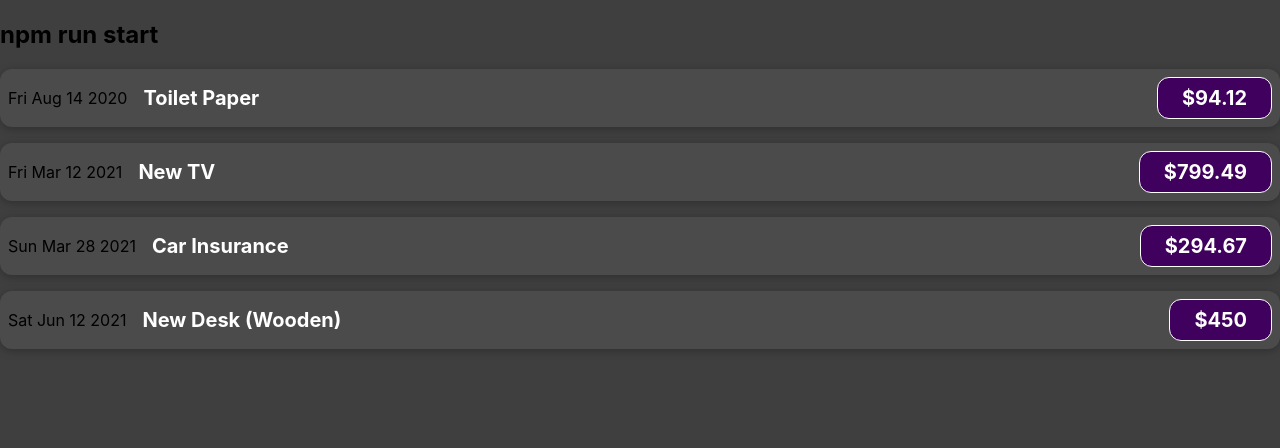
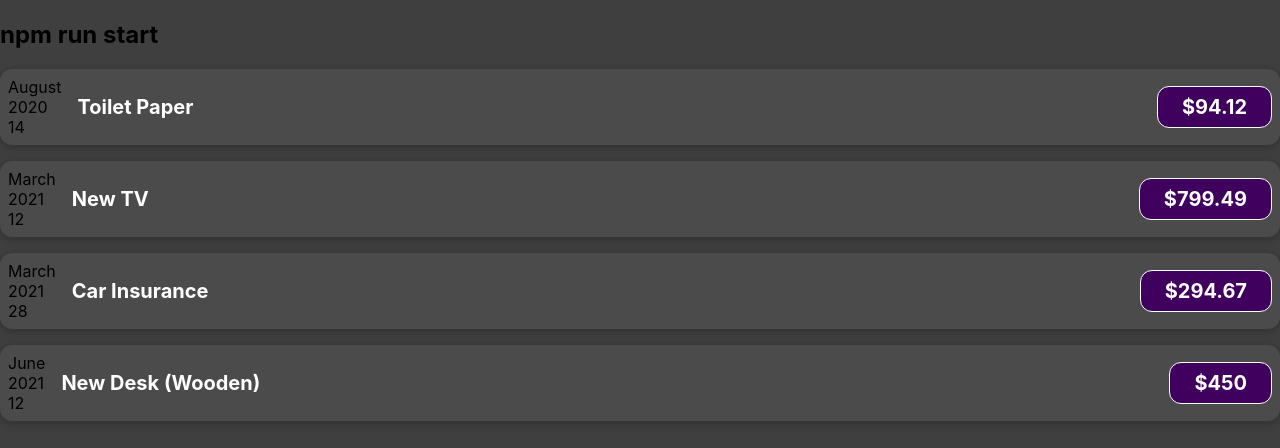
Before and after one commit to glenn-a810/sample-todo, a React (Create React App) app: page / in a window 1280 px wide. Shown: the top 448 px of the page. Built offline with nearby package versions, Linux system fonts and the light colour scheme; a web font is replaced by a local one.

Commit message:
javascript components

```diff
--- a/src/components/ExpenseItem.js
+++ b/src/components/ExpenseItem.js
@@ -1,6 +1,9 @@
 import './ExpenseItem.css'
 
 function ExpenseItem(props) {
+  const month = props.date.toLocaleString('en-US', { month: 'long' })
+  const day = props.date.toLocaleString('en-US', { day: '2-digit' })
+  const year = props.date.getFullYear()
   // const expenseDate = new Date(2022, 10, 7)
   // const expenseTitle = 'Car Insurance'
   // const expenseAmount = 294.67
@@ -8,7 +11,12 @@
   return (
     <div className="expense-item">
       {/*<div>March 28th 2022</div>*/}
-      <div>{props.date.toDateString()}</div>
+      {/*<div>{props.date.toDateString()}</div>*/}
+      <div>
+        <div>{month}</div>
+        <div>{year}</div>
+        <div>{day}</div>
+      </div>
       <div className="expense-item__description">
         {/*<h2>Car Insurance</h2>*/}
         <h2>{props.title}</h2>
```
